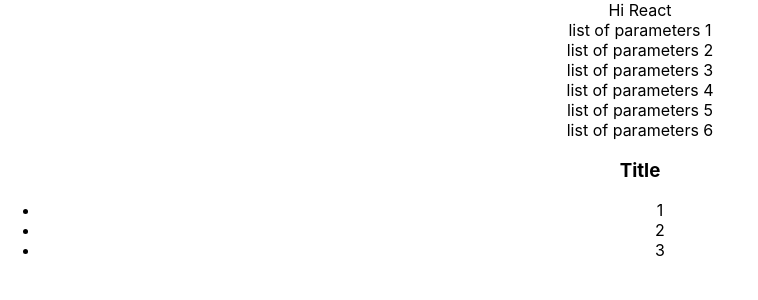
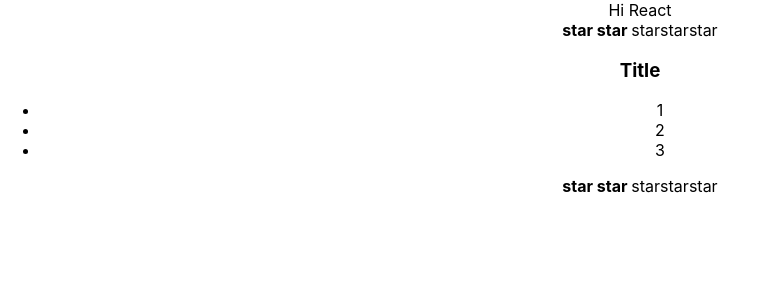
Before and after one commit to beniwbogdan/IT_K, a React (Create React App) app: page / in a window 1280 px wide. Shown: the top 300 px of the page, without its empty margins (0-758 px from the left). Built offline with nearby package versions, Linux system fonts and the light colour scheme.

Commit message:
Create propses

```diff
--- a/src/App.tsx
+++ b/src/App.tsx
@@ -1,7 +1,8 @@
 import React from 'react';
-import logo from './logo.svg';
+
 import './App.css';
-import Accordion from "../components/Accordion/Accordion";
+import Accordion from "../src/components/Accordeon/Accordion"
+import {Rating} from "./components/Rating/Rating";
 
 const App = () => {
     return (
@@ -9,37 +10,22 @@
             Hi React
             <Rating/>
             <Accordion/>
-        </div>
-    );
-}
-
-function Rating() {
-    return (
-        <div>
-
-            <div>list of parameters 1</div>
-            <div>list of parameters 2</div>
-            <div>list of parameters 3</div>
-            <div>list of parameters 4</div>
-            <div>list of parameters 5</div>
-            <div>list of parameters 6</div>
+            <Rating/>
         </div>
     );
 }
 
 
-
-
-function Tree() {
-    return (
-
-        <div className="Tree">
-            <div>tree</div>
-            <div>tree</div>
-            <div>tree</div>
-        </div>
-    )
-
-}
+// function Tree() {
+//     return (
+//
+//         <div className="Tree">
+//             <div>tree</div>
+//             <div>tree</div>
+//             <div>tree</div>
+//         </div>
+//     )
+//
+// }
 
 export default App;
--- a/components/Accordion/Accordion.tsx
+++ b/src/components/Accordeon/Accordion.tsx
@@ -3,8 +3,10 @@
 function Accordion() {
     return (
         <div>
+
             <AccordionTitle/>
             <AccordionBody/>
+
         </div>
     );
 }
@@ -17,15 +19,13 @@
 }
 function AccordionBody() {
     return (
-        <div>
+
             <ul>
                 <li>1</li>
                 <li>2</li>
                 <li>3</li>
             </ul>
-
-        </div>
     );
 }
 
-export default Accordion
+export default Accordion;
--- /dev/null
+++ b/src/components/Rating/Rating.tsx
@@ -0,0 +1,27 @@
+import React from "react";
+
+export function Rating() {
+    console.log("Rating is rendering");
+    return (
+        <div>
+            <Star selected={true} />
+            <Star selected={true}/>
+            <Star selected={false}/>
+            <Star selected={false}/>
+            <Star selected={false}/>
+        </div>
+    );
+}
+
+function Star(props:any) {
+    console.log("Star is rendering");
+
+    if(props.selected==true){
+        return (<span><b>star </b></span>);
+    }else{
+        return (<span>star</span>);
+    }
+
+
+}
+export default Rating;
```
